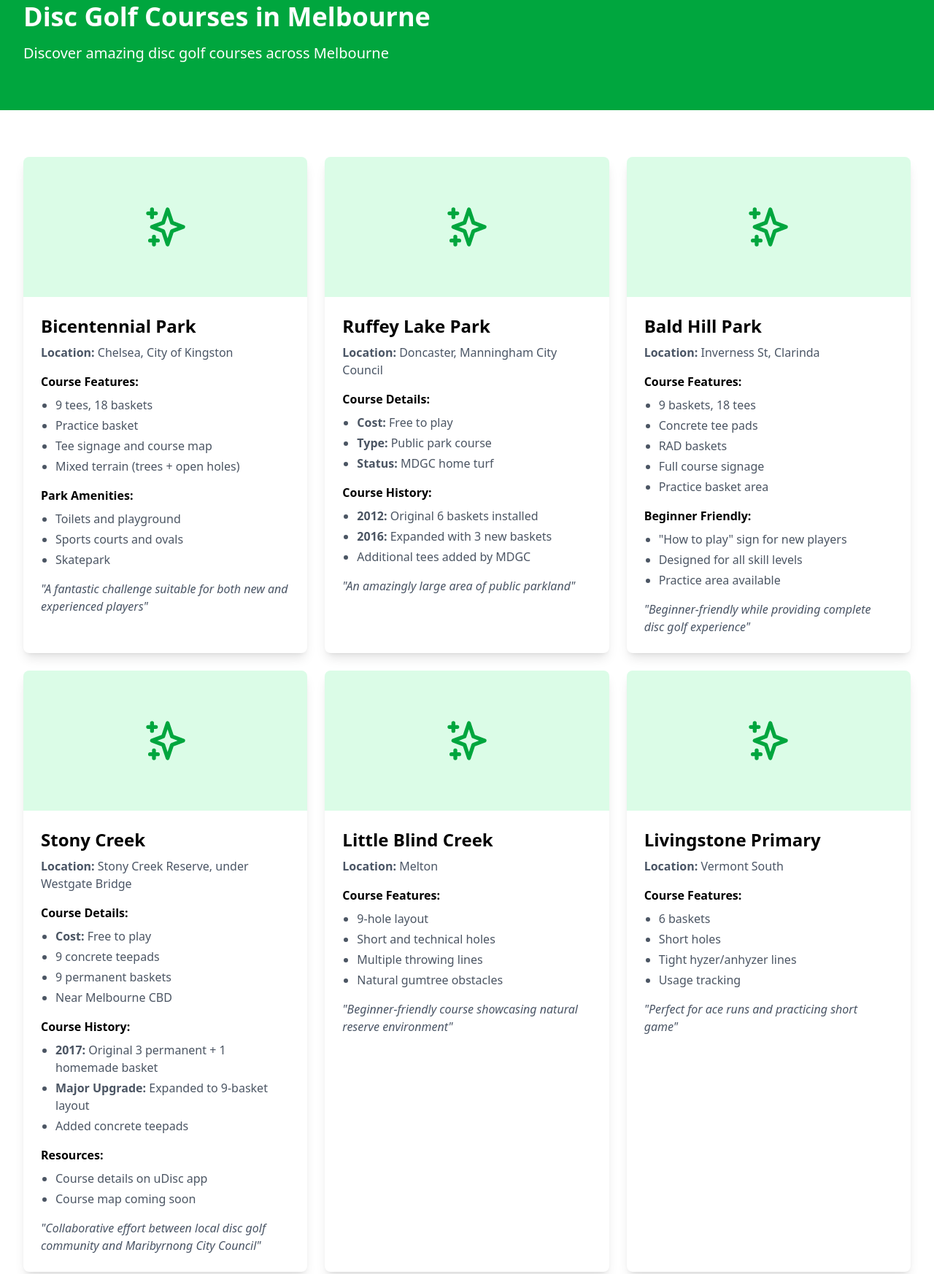
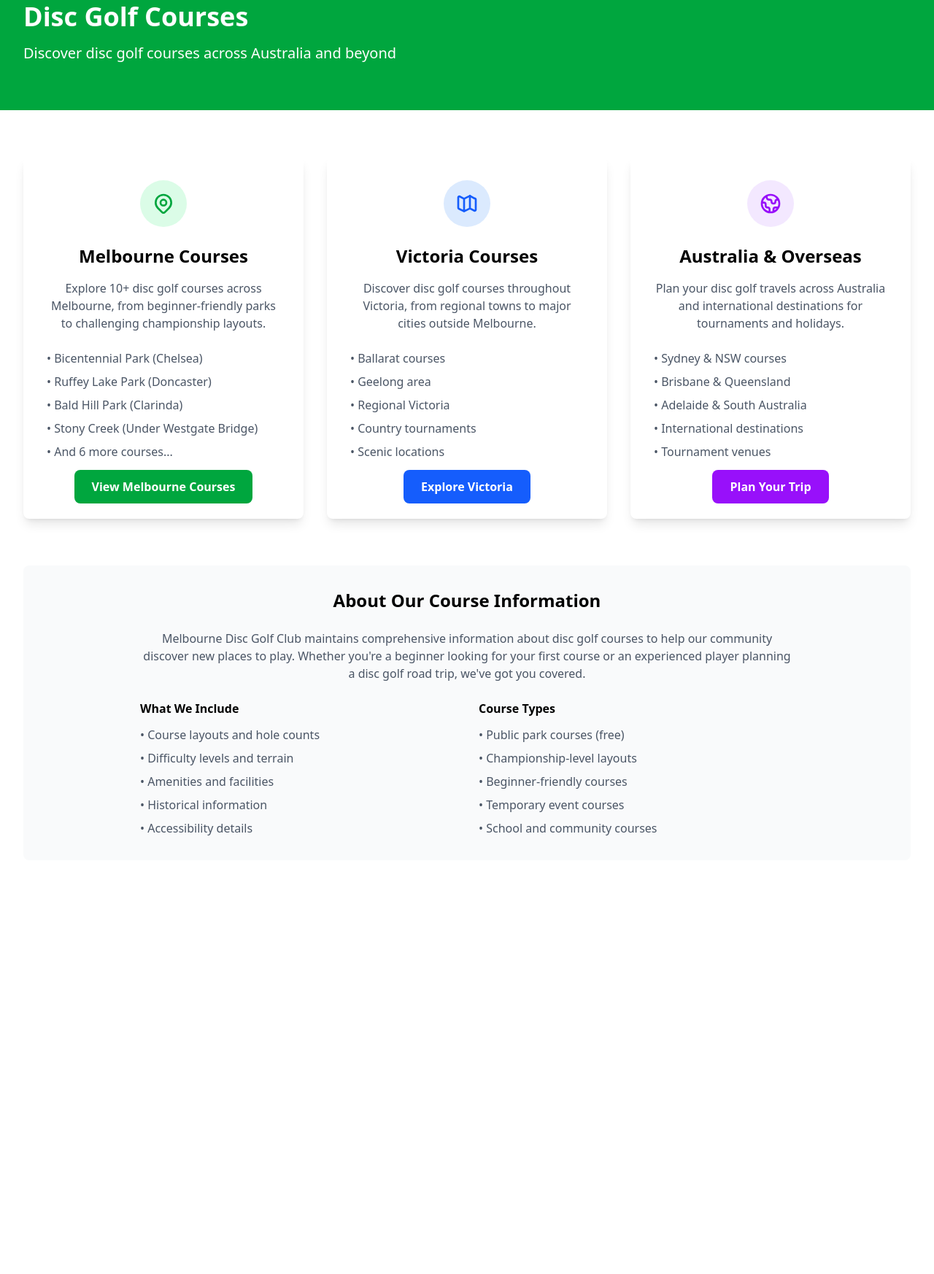
Before and after one commit to mdub/mdgc, an Astro site in the folder website/: page /courses in a window 1280 px wide. Shown: the part 125-1871 px from the top of the page at 73% size. After the commit the page ends 1368 px from the top, so only its background shows below. Built offline with nearby package versions, Linux system fonts and the light colour scheme; Astro itself is replaced by a stand-in of ours.

Commit message:
Refactor "courses"

```diff
--- a/website/src/components/Navigation.astro
+++ b/website/src/components/Navigation.astro
@@ -12,7 +12,7 @@ const navItems = [
     title: 'Courses',
     href: '/courses',
     dropdown: [
-      { title: 'Melbourne Courses', href: '/courses' },
+      { title: 'Melbourne Courses', href: '/courses/melbourne' },
       { title: 'Other Courses in Victoria', href: '/courses/victoria' },
       { title: 'Australia and Overseas', href: '/courses/australia' }
     ]
--- a/website/src/pages/courses/index.astro
+++ b/website/src/pages/courses/index.astro
@@ -1,7 +1,6 @@
 ---
 import Layout from '../../layouts/Layout.astro';
 import Navigation from '../../components/Navigation.astro';
-import Course from '../../components/Course.astro';
 ---
 
 <Layout>
@@ -11,207 +10,113 @@ import Course from '../../components/Course.astro';
 		<!-- Hero Section -->
 		<section class="bg-green-600 text-white py-16">
 			<div class="max-w-7xl mx-auto px-4 sm:px-6 lg:px-8">
-				<h1 class="text-4xl font-bold">Disc Golf Courses in Melbourne</h1>
-				<p class="text-xl mt-4">Discover amazing disc golf courses across Melbourne</p>
+				<h1 class="text-4xl font-bold">Disc Golf Courses</h1>
+				<p class="text-xl mt-4">Discover disc golf courses across Australia and beyond</p>
 			</div>
 		</section>
 
-		<!-- Courses Grid -->
+		<!-- Course Regions -->
 		<section class="py-16">
 			<div class="max-w-7xl mx-auto px-4 sm:px-6 lg:px-8">
-				<div class="grid md:grid-cols-2 lg:grid-cols-3 gap-6">
-					<Course
-						name="Bicentennial Park"
-						location="Chelsea, City of Kingston"
-						quote="A fantastic challenge suitable for both new and experienced players"
-					>
-						<h4>Course Features:</h4>
-						<ul>
-							<li>9 tees, 18 baskets</li>
-							<li>Practice basket</li>
-							<li>Tee signage and course map</li>
-							<li>Mixed terrain (trees + open holes)</li>
+				<div class="grid md:grid-cols-3 gap-8">
+					<div class="bg-white rounded-lg shadow-lg p-8 text-center">
+						<div class="bg-green-100 rounded-full w-16 h-16 mx-auto mb-6 flex items-center justify-center">
+							<svg class="w-8 h-8 text-green-600" fill="none" stroke="currentColor" viewBox="0 0 24 24">
+								<path stroke-linecap="round" stroke-linejoin="round" stroke-width="2" d="M17.657 16.657L13.414 20.9a1.998 1.998 0 01-2.827 0l-4.244-4.243a8 8 0 1111.314 0z"></path>
+								<path stroke-linecap="round" stroke-linejoin="round" stroke-width="2" d="M15 11a3 3 0 11-6 0 3 3 0 016 0z"></path>
+							</svg>
+						</div>
+						<h3 class="text-2xl font-bold mb-4">Melbourne Courses</h3>
+						<p class="text-gray-600 mb-6">
+							Explore 10+ disc golf courses across Melbourne, from beginner-friendly parks to challenging championship layouts.
+						</p>
+						<ul class="text-left text-gray-600 mb-6 space-y-2">
+							<li>• Bicentennial Park (Chelsea)</li>
+							<li>• Ruffey Lake Park (Doncaster)</li>
+							<li>• Bald Hill Park (Clarinda)</li>
+							<li>• Stony Creek (Under Westgate Bridge)</li>
+							<li>• And 6 more courses...</li>
 						</ul>
+						<a href="/courses/melbourne" class="bg-green-600 text-white px-6 py-3 rounded-lg font-semibold hover:bg-green-700 transition-colors">
+							View Melbourne Courses
+						</a>
+					</div>
 
-						<h4>Park Amenities:</h4>
-						<ul>
-							<li>Toilets and playground</li>
-							<li>Sports courts and ovals</li>
-							<li>Skatepark</li>
+					<div class="bg-white rounded-lg shadow-lg p-8 text-center">
+						<div class="bg-blue-100 rounded-full w-16 h-16 mx-auto mb-6 flex items-center justify-center">
+							<svg class="w-8 h-8 text-blue-600" fill="none" stroke="currentColor" viewBox="0 0 24 24">
+								<path stroke-linecap="round" stroke-linejoin="round" stroke-width="2" d="M9 20l-5.447-2.724A1 1 0 013 16.382V5.618a1 1 0 011.447-.894L9 7m0 13l6-3m-6 3V7m6 10l4.553 2.276A1 1 0 0021 18.382V7.618a1 1 0 00-1.447-.894L15 4m0 13V4m-6 3l6-3"></path>
+							</svg>
+						</div>
+						<h3 class="text-2xl font-bold mb-4">Victoria Courses</h3>
+						<p class="text-gray-600 mb-6">
+							Discover disc golf courses throughout Victoria, from regional towns to major cities outside Melbourne.
+						</p>
+						<ul class="text-left text-gray-600 mb-6 space-y-2">
+							<li>• Ballarat courses</li>
+							<li>• Geelong area</li>
+							<li>• Regional Victoria</li>
+							<li>• Country tournaments</li>
+							<li>• Scenic locations</li>
 						</ul>
-					</Course>
+						<a href="/courses/victoria" class="bg-blue-600 text-white px-6 py-3 rounded-lg font-semibold hover:bg-blue-700 transition-colors">
+							Explore Victoria
+						</a>
+					</div>
 
-					<Course
-						name="Ruffey Lake Park"
-						location="Doncaster, Manningham City Council"
-						quote="An amazingly large area of public parkland"
-					>
-						<h4>Course Details:</h4>
-						<ul>
-							<li><strong>Cost:</strong> Free to play</li>
-							<li><strong>Type:</strong> Public park course</li>
-							<li><strong>Status:</strong> MDGC home turf</li>
+					<div class="bg-white rounded-lg shadow-lg p-8 text-center">
+						<div class="bg-purple-100 rounded-full w-16 h-16 mx-auto mb-6 flex items-center justify-center">
+							<svg class="w-8 h-8 text-purple-600" fill="none" stroke="currentColor" viewBox="0 0 24 24">
+								<path stroke-linecap="round" stroke-linejoin="round" stroke-width="2" d="M3.055 11H5a2 2 0 012 2v1a2 2 0 002 2 2 2 0 012 2v2.945M8 3.935V5.5A2.5 2.5 0 0010.5 8h.5a2 2 0 012 2 2 2 0 104 0 2 2 0 012-2h1.064M15 20.488V18a2 2 0 012-2h3.064M21 12a9 9 0 11-18 0 9 9 0 0118 0z"></path>
+							</svg>
+						</div>
+						<h3 class="text-2xl font-bold mb-4">Australia & Overseas</h3>
+						<p class="text-gray-600 mb-6">
+							Plan your disc golf travels across Australia and international destinations for tournaments and holidays.
+						</p>
+						<ul class="text-left text-gray-600 mb-6 space-y-2">
+							<li>• Sydney & NSW courses</li>
+							<li>• Brisbane & Queensland</li>
+							<li>• Adelaide & South Australia</li>
+							<li>• International destinations</li>
+							<li>• Tournament venues</li>
 						</ul>
-
-						<h4>Course History:</h4>
-						<ul>
-							<li><strong>2012:</strong> Original 6 baskets installed</li>
-							<li><strong>2016:</strong> Expanded with 3 new baskets</li>
-							<li>Additional tees added by MDGC</li>
-						</ul>
-					</Course>
-
-					<Course
-						name="Bald Hill Park"
-						location="Inverness St, Clarinda"
-						quote="Beginner-friendly while providing complete disc golf experience"
-					>
-						<h4>Course Features:</h4>
-						<ul>
-							<li>9 baskets, 18 tees</li>
-							<li>Concrete tee pads</li>
-							<li>RAD baskets</li>
-							<li>Full course signage</li>
-							<li>Practice basket area</li>
-						</ul>
-
-						<h4>Beginner Friendly:</h4>
-						<ul>
-							<li>"How to play" sign for new players</li>
-							<li>Designed for all skill levels</li>
-							<li>Practice area available</li>
-						</ul>
-					</Course>
-
-					<Course
-						name="Stony Creek"
-						location="Stony Creek Reserve, under Westgate Bridge"
-						quote="Collaborative effort between local disc golf community and Maribyrnong City Council"
-					>
-						<h4>Course Details:</h4>
-						<ul>
-							<li><strong>Cost:</strong> Free to play</li>
-							<li>9 concrete teepads</li>
-							<li>9 permanent baskets</li>
-							<li>Near Melbourne CBD</li>
-						</ul>
-
-						<h4>Course History:</h4>
-						<ul>
-							<li><strong>2017:</strong> Original 3 permanent + 1 homemade basket</li>
-							<li><strong>Major Upgrade:</strong> Expanded to 9-basket layout</li>
-							<li>Added concrete teepads</li>
-						</ul>
-
-						<h4>Resources:</h4>
-						<ul>
-							<li>Course details on uDisc app</li>
-							<li>Course map coming soon</li>
-						</ul>
-					</Course>
-
-					<Course
-						name="Little Blind Creek"
-						location="Melton"
-						quote="Beginner-friendly course showcasing natural reserve environment"
-					>
-						<h4>Course Features:</h4>
-						<ul>
-							<li>9-hole layout</li>
-							<li>Short and technical holes</li>
-							<li>Multiple throwing lines</li>
-							<li>Natural gumtree obstacles</li>
-						</ul>
-					</Course>
-
-					<Course
-						name="Livingstone Primary"
-						location="Vermont South"
-						quote="Perfect for ace runs and practicing short game"
-					>
-						<h4>Course Features:</h4>
-						<ul>
-							<li>6 baskets</li>
-							<li>Short holes</li>
-							<li>Tight hyzer/anhyzer lines</li>
-							<li>Usage tracking</li>
-						</ul>
-					</Course>
-
-					<Course
-						name="Upper Yarra SC"
-						location="Yarra Junction"
-						quote="Educational and recreational opportunities for school community"
-					>
-						<h4>Course Features:</h4>
-						<ul>
-							<li>9-hole course</li>
-							<li>Integrated into PE curriculum</li>
-							<li>Used by students and staff</li>
-							<li>Designed by Andrew Ferguson (RAD)</li>
-						</ul>
-					</Course>
-
-					<Course
-						name="Heathdale Glen Orden"
-						location="Werribee"
-						quote="Partnership between MDGC and Wyndham City"
-					>
-						<h4>Course Features:</h4>
-						<ul>
-							<li>9-basket course</li>
-							<li>North and south sections</li>
-							<li>Structured layout across reserve</li>
-						</ul>
-					</Course>
-
-					<Course
-						name="Llewellyn Park"
-						location="Wantirna South"
-						quote="Welcoming location for introducing friends and family"
-					>
-						<h4>Course Features:</h4>
-						<ul>
-							<li>9 baskets, 18 tees</li>
-							<li>Temporary course</li>
-							<li>Beginner to intermediate friendly</li>
-							<li>Heritage from "Melbourne Celebrates 2023"</li>
-						</ul>
-					</Course>
-
-					<Course
-						name="Caulfield Racecourse"
-						location="Caulfield"
-						quote="Perfect for beginners and families, tricky for intermediate players"
-					>
-						<h4>Course Features:</h4>
-						<ul>
-							<li>4-basket temporary course</li>
-							<li>Often windy conditions</li>
-							<li>Free BBQ and toilet facilities</li>
-							<li>Open daily until sunset</li>
-						</ul>
-					</Course>
+						<a href="/courses/australia" class="bg-purple-600 text-white px-6 py-3 rounded-lg font-semibold hover:bg-purple-700 transition-colors">
+							Plan Your Trip
+						</a>
+					</div>
 				</div>
 
-				<!-- Additional Information -->
+				<!-- Introduction -->
 				<div class="mt-16 bg-gray-50 rounded-lg p-8">
-					<h2 class="text-2xl font-bold text-center mb-8">Explore More Courses</h2>
-					<div class="grid md:grid-cols-3 gap-6 text-center">
-						<div>
-							<h3 class="font-semibold mb-2">Victoria Courses</h3>
-							<p class="text-gray-600 mb-4">Discover disc golf courses throughout Victoria</p>
-							<a href="/courses/victoria" class="text-green-600 hover:text-green-700 font-medium">View Courses</a>
-						</div>
-						<div>
-							<h3 class="font-semibold mb-2">Australia & Overseas</h3>
-							<p class="text-gray-600 mb-4">International disc golf destinations</p>
-							<a href="/courses/australia" class="text-green-600 hover:text-green-700 font-medium">Explore Destinations</a>
-						</div>
-						<div>
-							<h3 class="font-semibold mb-2">Course Installation</h3>
-							<p class="text-gray-600 mb-4">Learn about installing disc golf courses</p>
-							<a href="/courses/installation" class="text-green-600 hover:text-green-700 font-medium">Learn More</a>
+					<h2 class="text-2xl font-bold text-center mb-6">About Our Course Information</h2>
+					<div class="max-w-4xl mx-auto text-center">
+						<p class="text-gray-600 mb-6">
+							Melbourne Disc Golf Club maintains comprehensive information about disc golf courses to help our
+							community discover new places to play. Whether you're a beginner looking for your first course
+							or an experienced player planning a disc golf road trip, we've got you covered.
+						</p>
+						<div class="grid md:grid-cols-2 gap-8 text-left">
+							<div>
+								<h3 class="font-semibold mb-3">What We Include</h3>
+								<ul class="text-gray-600 space-y-2">
+									<li>• Course layouts and hole counts</li>
+									<li>• Difficulty levels and terrain</li>
+									<li>• Amenities and facilities</li>
+									<li>• Historical information</li>
+									<li>• Accessibility details</li>
+								</ul>
+							</div>
+							<div>
+								<h3 class="font-semibold mb-3">Course Types</h3>
+								<ul class="text-gray-600 space-y-2">
+									<li>• Public park courses (free)</li>
+									<li>• Championship-level layouts</li>
+									<li>• Beginner-friendly courses</li>
+									<li>• Temporary event courses</li>
+									<li>• School and community courses</li>
+								</ul>
+							</div>
 						</div>
 					</div>
 				</div>
```
